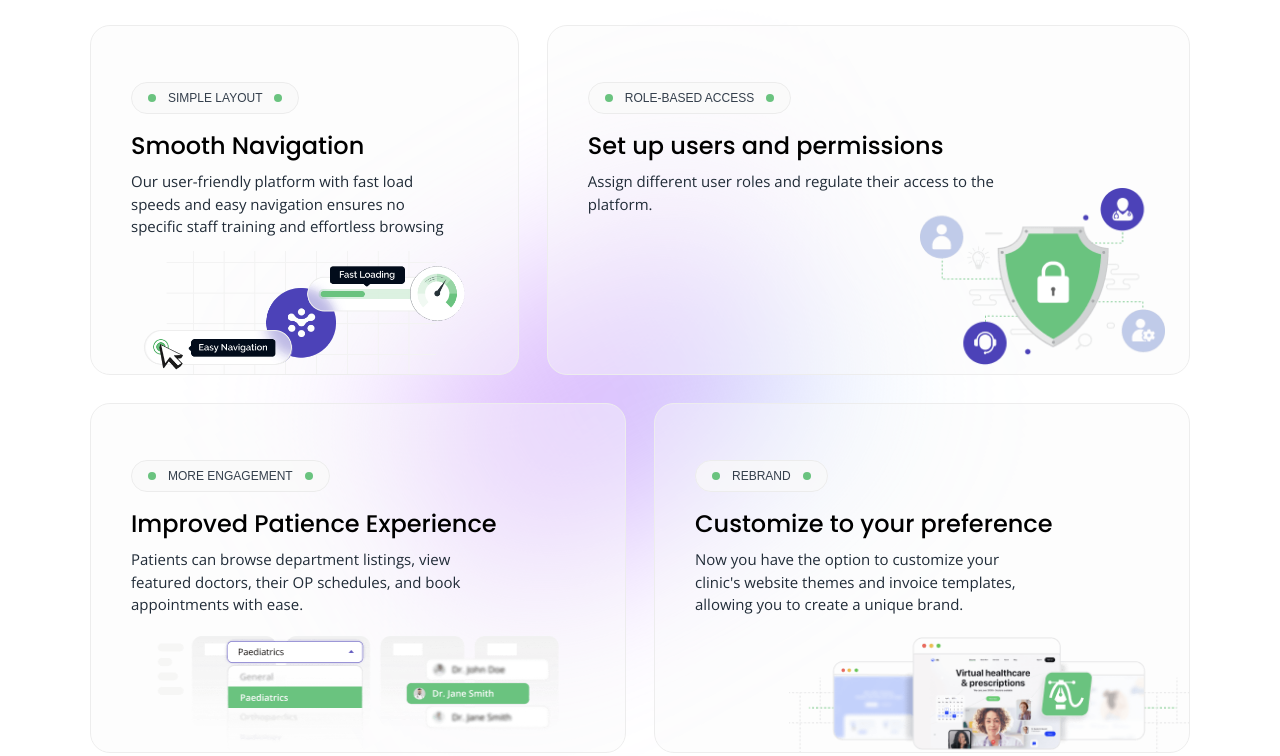
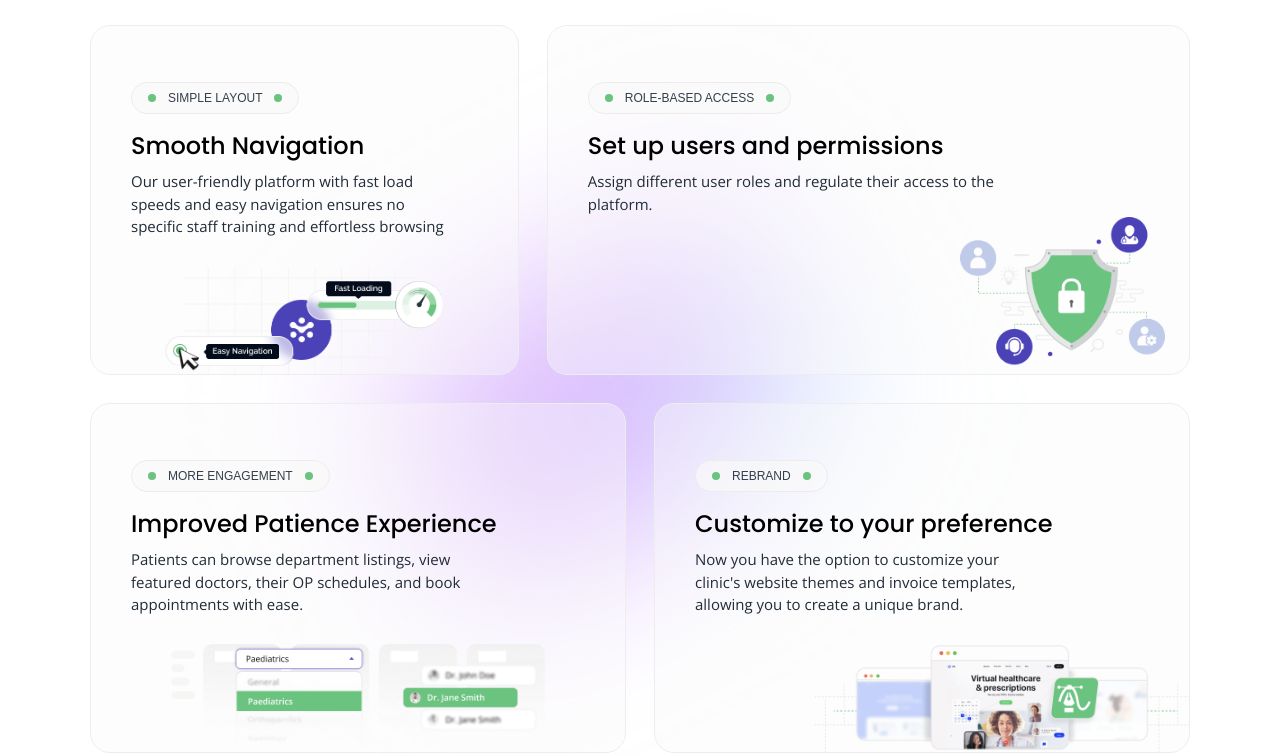
Before and after one commit to akhilraaaj/dochours-landing, a plain HTML site: page index.html in a window 1280 px wide. Shown: the part 5534-6290 px from the top of the page. Drawn offline with nearby package versions, Linux system fonts and the light colour scheme.

Commit message:
perks fix

```diff
--- a/index.html
+++ b/index.html
@@ -362,7 +362,7 @@
         <p class="text-[15px] text-[#212C38] mt-4 mb-6 md:text-left text-center">With Dochours, you can always count on quality and reliability</p>
         <div class="flex flex-col items-center justify-center md:gap-7 gap-2">
           <div class="flex items-center min-[870px]:flex-row flex-col gap-7">
-            <div class="perks-card min-[870px]:w-3/5 lg:w-3/5 md:1/2 w-[350px] md:h-[350px] h-[390px] relative">
+            <div class="perks-card min-[870px]:w-3/5 lg:w-3/5 md:1/2 w-[350px] lg:h-[350px] min-[870px]:h-[400px] h-[400px] relative">
               <div class="px-10 pt-14">
                 <div class="badge px-4 py-1 w-fit">
                   <span class="green-icon rounded-full"></span>
@@ -372,12 +372,12 @@
                 <h1 class="text-2xl font-medium mt-4 mb-2">We’re here to help</h1>
                 <p class="lg:w-3/4 w-full  text-[15px] text-[#212C38] ">Our dedicated support team is readily available to assist you along very step of the way </p>
               </div>
-              <div class="absolute bottom-1 right-0 lg:w-6/12 md:w-[280px] w-9/12">
+              <div class="absolute bottom-1 right-0 lg:w-[45%] md:w-[280px] w-9/12">
                 <img src="./assets/perks-1-img.png" class="" />
               </div>
             </div>
 
-            <div class="perks-card min-[870px]:w-2/5 lg:w-2/5 md:1/2 w-[350px] md:h-[350px] h-[390px] relative">
+            <div class="perks-card min-[870px]:w-2/5 lg:w-2/5 md:1/2 w-[350px] lg:h-[350px] min-[870px]:h-[400px] h-[400px] relative">
               <div class="px-10 pt-14">
                 <div class="badge px-4 py-1 w-fit">
                   <span class="green-icon rounded-full"></span>
@@ -387,7 +387,7 @@
                 <h1 class="text-2xl font-medium mt-4 mb-2">Zero Paperwork</h1>
                 <p class="w-full text-[15px] text-[#212C38] ">Digitizing your operations can help you improve efficiency and ensure that you don't miss any important details.</p>
               </div>
-              <div class="absolute bottom-0 right-0 lg:w-10/12 w-[300px]">
+              <div class="absolute bottom-0 right-0 lg:w-[74%] md:w-[78%] w-[300px]">
                 <img src="./assets/perks-2-img.png" class="" />
               </div>
             </div>
@@ -395,7 +395,7 @@
 
           <div class="flex min-[870px]:flex-row items-center flex-col gap-7 z-10 lg:mt-0 md:mt-0 mt-6">
 
-            <div class="perks-card flex flex-col min-[870px]:w-2/5 lg:w-2/5 md:1/2 w-[350px] md:h-[350px] h-[390px] relative">
+            <div class="perks-card flex flex-col min-[870px]:w-2/5 lg:w-2/5 md:1/2 w-[350px] lg:h-[350px] min-[870px]:h-[400px] h-[400px] relative">
               <div class="px-10 pt-14">
                 <div class="badge px-4 py-1 w-fit">
                   <span class="green-icon rounded-full"></span>
@@ -405,12 +405,12 @@
                 <h1 class="text-2xl font-medium mt-4 mb-2">Smooth Navigation</h1>
               </div>
               <p class="lg:ml-10 ml-0 lg:px-0 px-10 lg:w-3/4 w-full  font-normal text-[15px] text-[#212C38] ">Our user-friendly platform with fast load speeds and easy navigation ensures no specific staff training and effortless browsing</p>
-              <div class="absolute bottom-0 left-1/2 transform -translate-x-1/2 lg:w-9/12 w-9/12">
+              <div class="absolute bottom-0 left-1/2 transform -translate-x-1/2 lg:w-[65%] md:w-[84%] w-9/12">
                 <img src="./assets/perks-3-img.png" class="" />
               </div>
             </div>
 
-            <div class="perks-card  flex flex-col min-[870px]:w-3/5 lg:w-3/5 md:1/2 w-[350px] md:h-[350px] h-[390px] relative">
+            <div class="perks-card  flex flex-col min-[870px]:w-3/5 lg:w-3/5 md:1/2 w-[350px] lg:h-[350px] min-[870px]:h-[400px] h-[400px] relative">
               <div class="px-10 pt-14">
                 <div class="badge px-4 py-1 w-fit">
                   <span class="green-icon rounded-full"></span>
@@ -420,7 +420,7 @@
                 <h1 class="text-2xl font-medium mt-4 mb-2">Set up users and permissions</h1>
                 <p class="lg:w-3/4 w-full  text-[15px] text-[#212C38] ">Assign different user roles and regulate their access to the platform.</p>
               </div>
-              <div class="absolute bottom-2 right-6 lg:w-[245px] w-[180px]">
+              <div class="absolute bottom-2 right-6 lg:w-[32%] md:w-[45%] w-[54%]">
                 <img src="./assets/perks-4-img.png" class="" />
               </div>
             </div>
@@ -428,7 +428,7 @@
 
           <div class="flex min-[870px]:flex-row items-center flex-col gap-7 lg:mt-0 md:mt-0 mt-6">
 
-            <div class="perks-card  flex flex-col min-[870px]:w-1/2 md:w-1/2 w-[350px] md:h-[350px] h-[390px] relative">
+            <div class="perks-card  flex flex-col min-[870px]:w-1/2 md:w-1/2 w-[350px] lg:h-[350px] min-[870px]:h-[400px] h-[400px] relative">
               <div class="px-10 pt-14">
                 <div class="badge px-4 py-1 w-fit">
                   <span class="green-icon rounded-full"></span>
@@ -438,12 +438,12 @@
                 <h1 class="text-2xl font-medium mt-4 mb-2">Improved Patience Experience</h1>
                 <p class="lg:w-3/4 w-full  text-[15px] text-[#212C38] ">Patients can browse department listings, view featured doctors, their OP schedules, and book appointments with ease.</p>
               </div>
-              <div class="absolute bottom-0 left-1/2 transform -translate-x-1/2 lg:w-9/12 w-10/12">
+              <div class="absolute bottom-0 left-1/2 transform -translate-x-1/2 lg:w-[70%] w-10/12">
                 <img src="./assets/perks-5-img.png" class="" />
               </div>
             </div>
 
-            <div class="perks-card flex flex-col min-[870px]:w-1/2 md:w-1/2 w-[350px] md:h-[350px] h-[390px] relative">
+            <div class="perks-card flex flex-col min-[870px]:w-1/2 md:w-1/2 w-[350px] lg:h-[350px] min-[870px]:h-[400px] h-[400px] relative">
               <div class="px-10 pt-14">
                 <div class="badge px-4 py-1 w-fit">
                   <span class="green-icon rounded-full"></span>
@@ -453,7 +453,7 @@
                 <h1 class="text-2xl font-medium mt-4 mb-2">Customize to your preference</h1>
                 <p class="lg:w-3/4 w-full  text-[15px] text-[#212C38] ">Now you have the option to customize your clinic's website themes and invoice templates, allowing you to create a unique brand.</p>
               </div>
-              <div class="absolute bottom-0 right-0 lg:w-9/12 w-10/12">
+              <div class="absolute bottom-0 right-0 lg:w-[70%] w-10/12">
                 <img src="./assets/perks-6-img.png" class="" />
               </div>
             </div>
```
